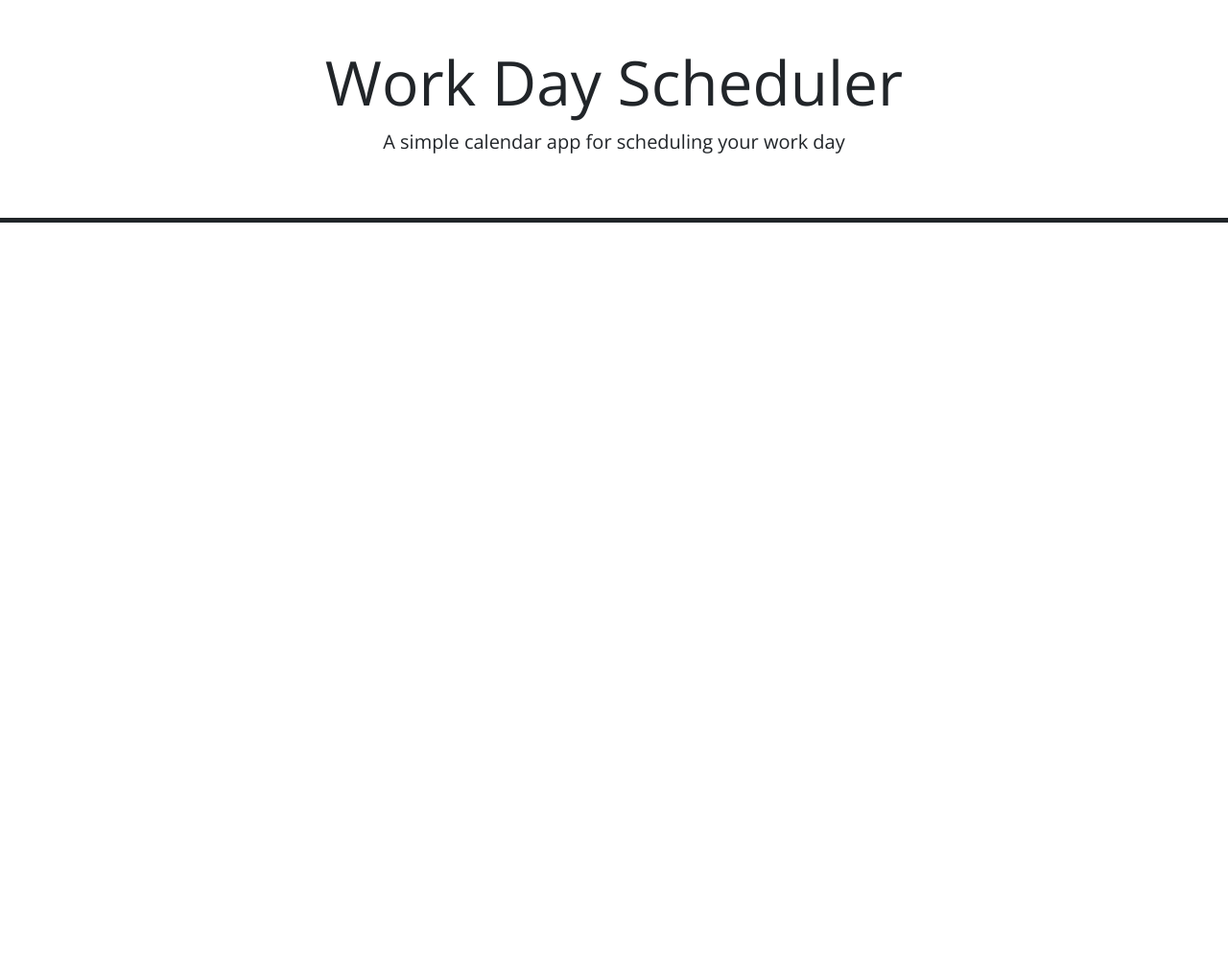
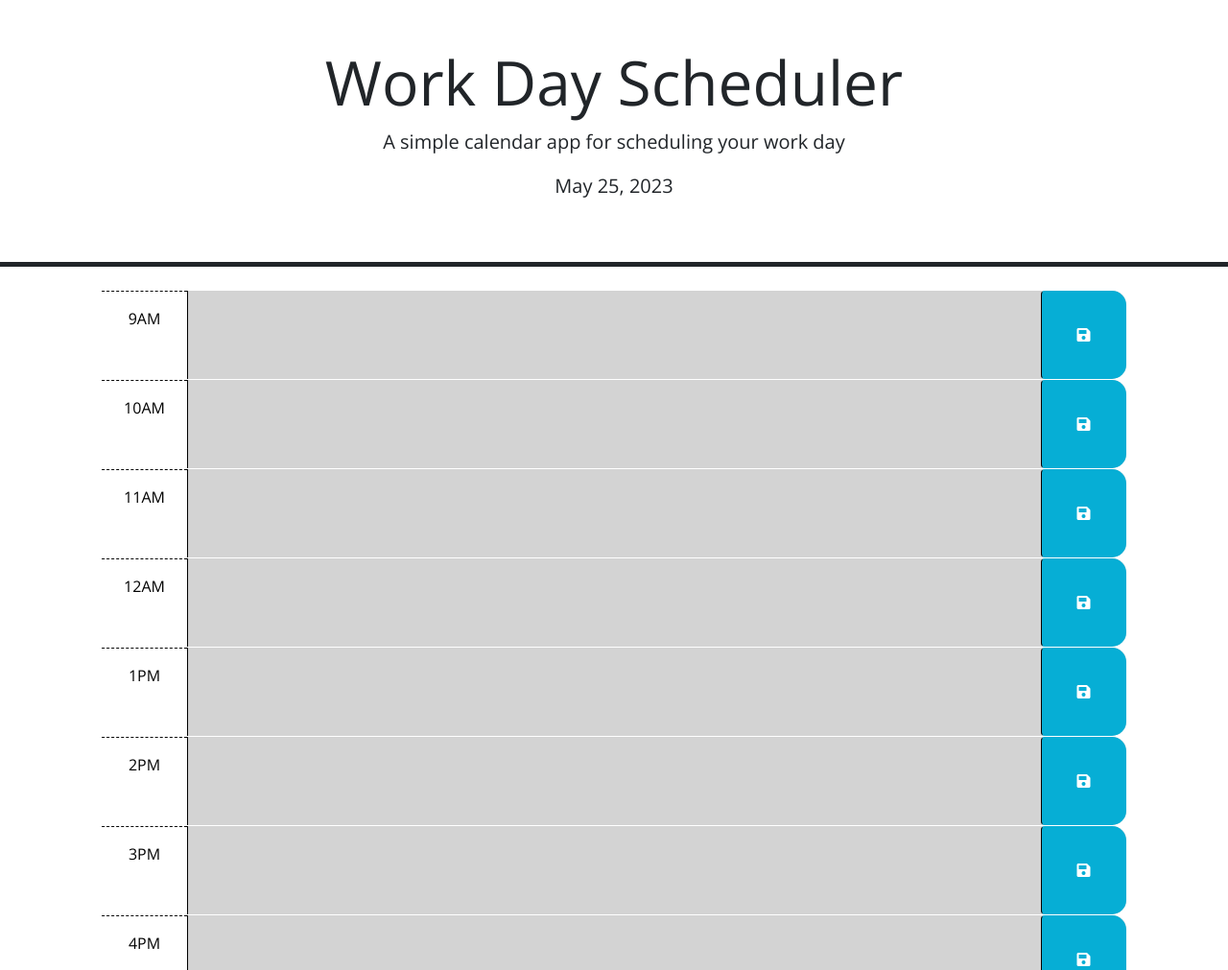
Before and after one commit to soniasebastian/Workday-Planner, a plain HTML site: page index.html in a window 1280 px wide. Shown: the top 1011 px of the page at 96% size. Before the commit the page ends 800 px from the top, so only its background shows below. Drawn offline with nearby package versions, Linux system fonts and the light colour scheme; files that its build step writes are made by us from their sources.

Commit message:
Javascript file added

```diff
--- /dev/null
+++ b/assets/js/script.js
@@ -0,0 +1,81 @@
+// Wrap all code that interacts with the DOM in a call to jQuery to ensure that
+// the code isn't run until the browser has finished rendering all the elements
+// in the html.
+function buildCalender(time, timePeriod, divClass) {
+
+  //jquery dom traversal
+    var rootEl = $('#root');
+    var div1El = $('<div>');
+    var div2El = $('<div>');
+    var textAreaEl = $('<textarea>');
+    var iEl = $('<i>');
+    var saveButtonEl = $('<button>');
+
+    rootEl.append(div1El);
+    div1El.append(div2El, textAreaEl, saveButtonEl);
+    saveButtonEl.append(iEl);
+
+  //adding class features
+    div1El.addClass("row time-block");
+    div1El.addClass(divClass);
+    div1El.attr("id",time);
+    var savedInStorage = localStorage.getItem(time)
+    div2El.text(time + timePeriod);
+    div2El.addClass("col-2 col-md-1 hour text-center py-3");
+
+    textAreaEl.addClass("col-8 col-md-10 description");
+    textAreaEl.attr('rows', "3");
+    textAreaEl.val(savedInStorage)
+
+    iEl.addClass("fas fa-save")
+    iEl.attr('aria-hidden', "true");
+
+    saveButtonEl.addClass("btn saveBtn col-2 col-md-1");
+    saveButtonEl.attr("aria-label", "save");
+
+  //adding even listener
+    saveButtonEl.on('click', saveInputSubmit);
+
+  }
+
+  // Loop to create and append <div> elements
+
+
+  for (var i = 9; i <= 17; i++) {
+    var timePeriod = "AM";
+    var currentHour = dayjs().hour();
+    var time = i;
+
+    if(currentHour < i){
+      divClass = ('past')
+    }else if (currentHour == i){
+      divClass = ('present')
+    }else{
+      divClass = ('future')
+    }
+
+    if (i > 12) {
+      time = i - 12;
+      timePeriod = "PM"
+    }
+    buildCalender(time, timePeriod, divClass);
+  }
+
+
+  function saveInputSubmit(event) {
+    event.preventDefault();
+    console.log($(this))
+    alert($(this).prev().val());
+    var valueToSave = $(this).prev().val()
+    var keyToSave = $(this).parent().attr("id")
+    console.log(keyToSave)
+    localStorage.setItem(keyToSave, valueToSave)
+  }
+
+  //adding current dateto the header
+  $(function () {
+    var today = dayjs();
+    alert(today.hour());
+
+    $('#currentDay').text(today.format('MMM D, YYYY'));
+  });
--- a/index.html
+++ b/index.html
@@ -9,7 +9,7 @@
   <link rel="stylesheet" href="https://use.fontawesome.com/releases/v5.8.1/css/all.css"
     integrity="sha384-50oBUHEmvpQ+1lW4y57PTFmhCaXp0ML5d60M1M7uH2+nqUivzIebhndOJK28anvf" crossorigin="anonymous" />
   <link href="https://fonts.googleapis.com/css?family=Open+Sans&display=swap" rel="stylesheet" />
-  <link rel="stylesheet" href="style.css" />
+  <link rel="stylesheet" href="assets/style.css" />
   <title>Work Day Scheduler</title>
 </head>
 
@@ -58,7 +58,7 @@
   <script src="https://cdn.jsdelivr.net/npm/dayjs@1.11.3/dayjs.min.js"
     integrity="sha256-iu/zLUB+QgISXBLCW/mcDi/rnf4m4uEDO0wauy76x7U=" crossorigin="anonymous"></script>
 
-  <script src="script.js"></script>
+  <script src="assets/js/script.js"></script>
 </body>
 
 </html>
```
